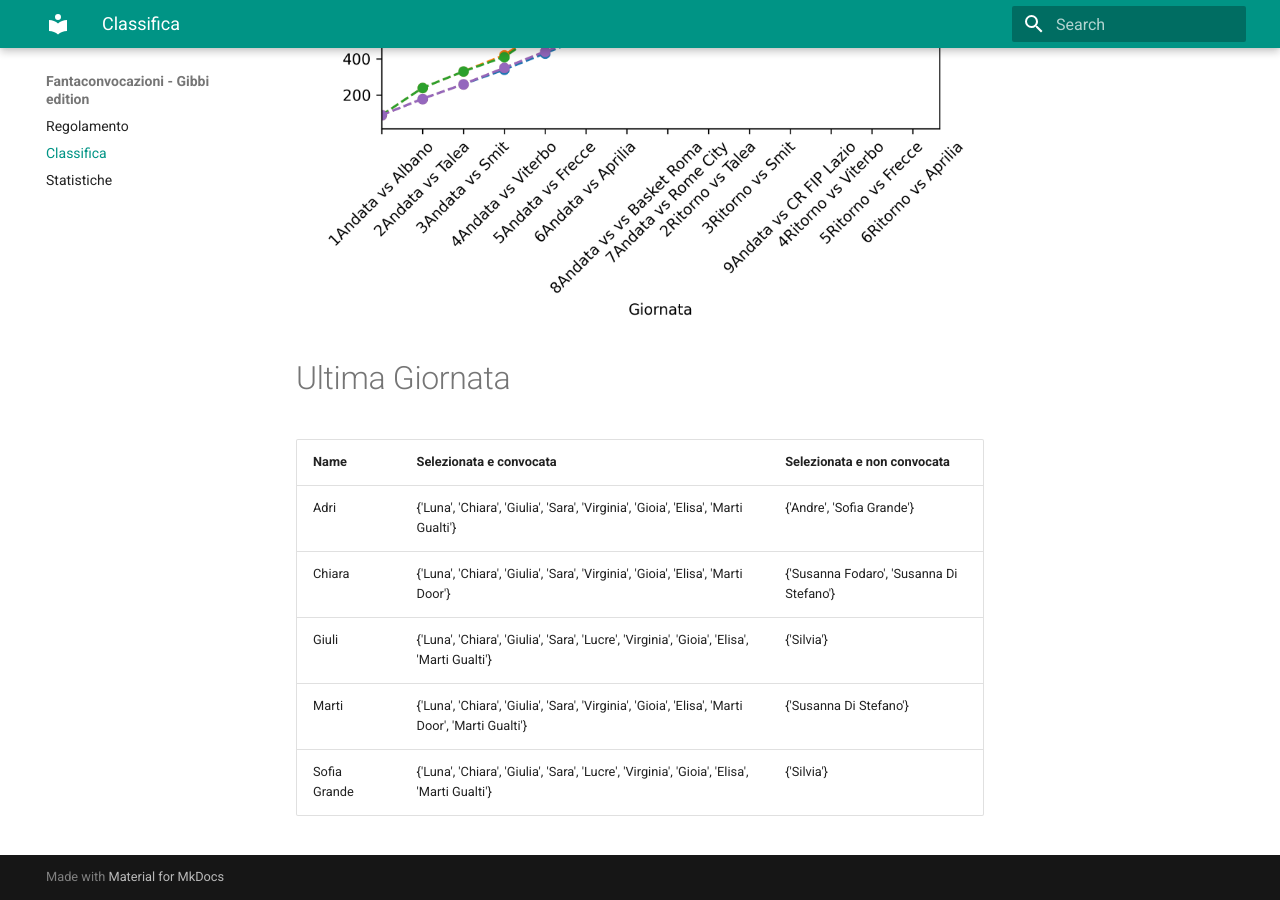
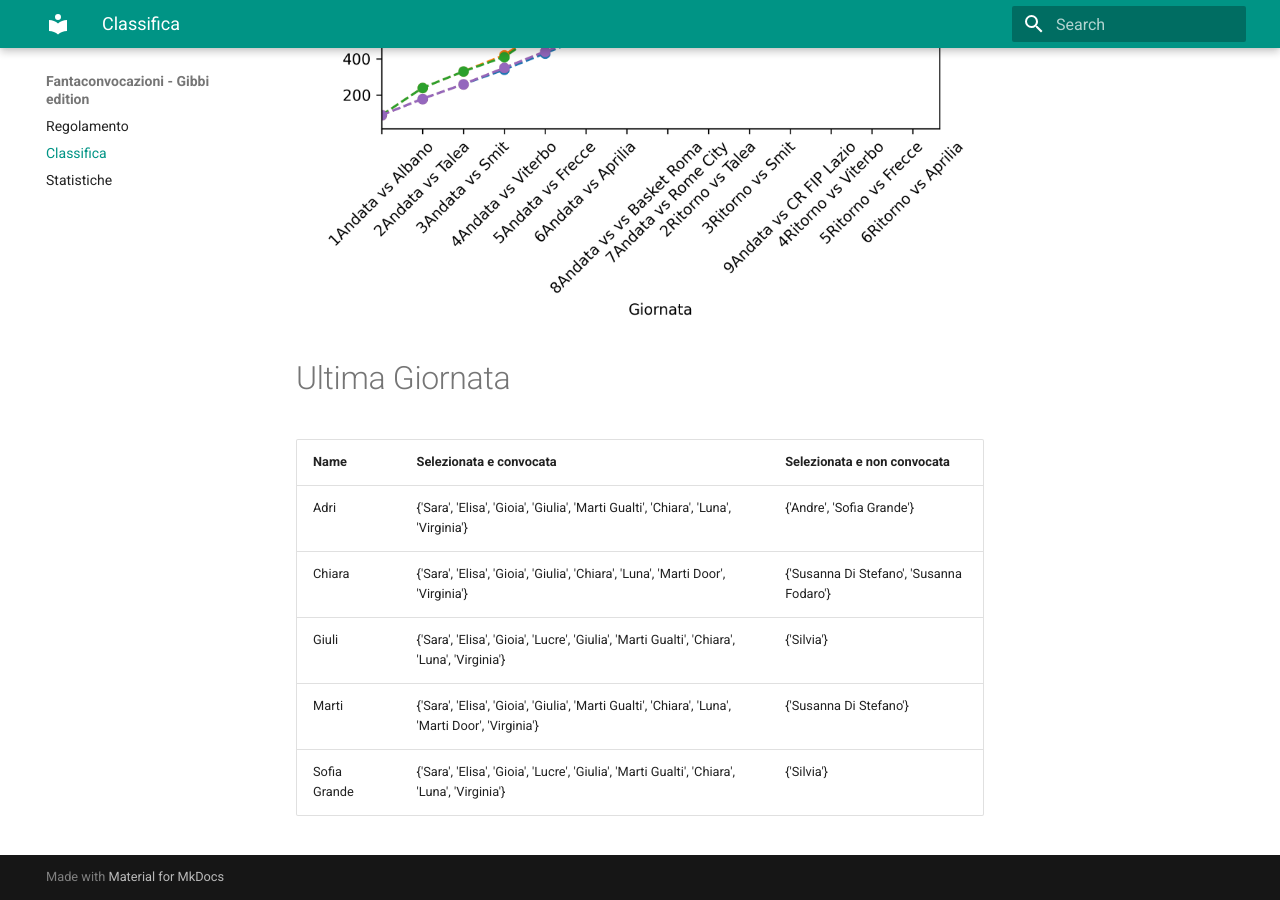
Before and after one commit to martinig94/fantagibbi, an MkDocs documentation site: the page built from docs/Classifica.md, in a window 1280 px wide and 900 px high, scrolled down 790 px. Built offline with MkDocs 1.6.1 and Material for MkDocs 9.7.7, drawn with Linux system fonts in a browser that asks for light colours.

Commit message:
Auto-update from main.py

```diff
--- a/docs/Classifica.md
+++ b/docs/Classifica.md
@@ -18,9 +18,9 @@
 <!-- START_TABLE CORRECT -->
 | Name         | Selezionata e convocata                                                                          | Selezionata e non convocata              |
 |:-------------|:-------------------------------------------------------------------------------------------------|:-----------------------------------------|
-| Adri         | {'Luna', 'Chiara', 'Giulia', 'Sara', 'Virginia', 'Gioia', 'Elisa', 'Marti Gualti'}               | {'Andre', 'Sofia Grande'}                |
-| Chiara       | {'Luna', 'Chiara', 'Giulia', 'Sara', 'Virginia', 'Gioia', 'Elisa', 'Marti Door'}                 | {'Susanna Fodaro', 'Susanna Di Stefano'} |
-| Giuli        | {'Luna', 'Chiara', 'Giulia', 'Sara', 'Lucre', 'Virginia', 'Gioia', 'Elisa', 'Marti Gualti'}      | {'Silvia'}                               |
-| Marti        | {'Luna', 'Chiara', 'Giulia', 'Sara', 'Virginia', 'Gioia', 'Elisa', 'Marti Door', 'Marti Gualti'} | {'Susanna Di Stefano'}                   |
-| Sofia Grande | {'Luna', 'Chiara', 'Giulia', 'Sara', 'Lucre', 'Virginia', 'Gioia', 'Elisa', 'Marti Gualti'}      | {'Silvia'}                               |
+| Adri         | {'Sara', 'Elisa', 'Gioia', 'Giulia', 'Marti Gualti', 'Chiara', 'Luna', 'Virginia'}               | {'Andre', 'Sofia Grande'}                |
+| Chiara       | {'Sara', 'Elisa', 'Gioia', 'Giulia', 'Chiara', 'Luna', 'Marti Door', 'Virginia'}                 | {'Susanna Di Stefano', 'Susanna Fodaro'} |
+| Giuli        | {'Sara', 'Elisa', 'Gioia', 'Lucre', 'Giulia', 'Marti Gualti', 'Chiara', 'Luna', 'Virginia'}      | {'Silvia'}                               |
+| Marti        | {'Sara', 'Elisa', 'Gioia', 'Giulia', 'Marti Gualti', 'Chiara', 'Luna', 'Marti Door', 'Virginia'} | {'Susanna Di Stefano'}                   |
+| Sofia Grande | {'Sara', 'Elisa', 'Gioia', 'Lucre', 'Giulia', 'Marti Gualti', 'Chiara', 'Luna', 'Virginia'}      | {'Silvia'}                               |
 <!-- END_TABLE CORRECT -->
```
